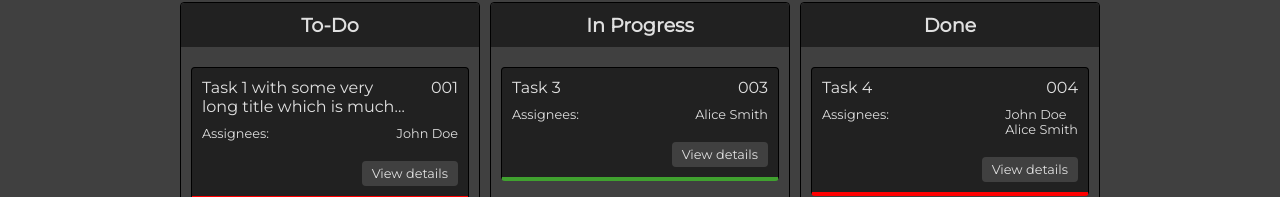
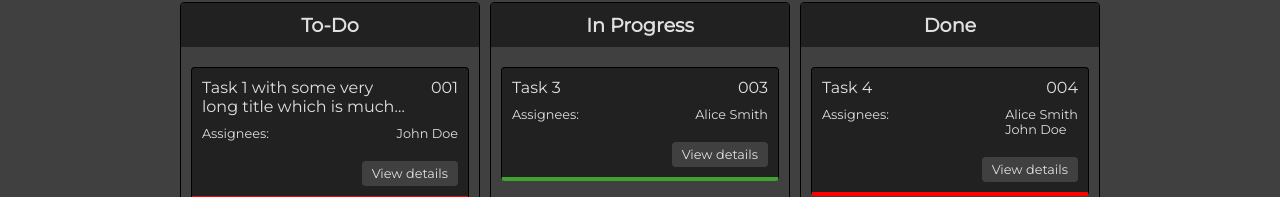
Before and after one commit to ilyas-sov/kanban-board, a React (Create React App) app: page /tasks in a window 1280 px wide. Shown: the part 87-284 px from the top of the page. Built offline with nearby package versions, Linux system fonts and the light colour scheme.

Commit message:
TaskCard.tsx: add alphabetic sorting for users displayed

```diff
--- a/src/components/TaskCard.tsx
+++ b/src/components/TaskCard.tsx
@@ -42,11 +42,20 @@ function TaskCard({ task }: TaskCardType) {
           <>
             <p>Assignees: </p>
             <ul>
-              {users.map((user) => (
-                <li key={user.id}>
-                  {user.name} {user.surname}
-                </li>
-              ))}
+              {users
+                .sort((a, b) => {
+                  if (a.name > b.name) return 1;
+                  if (a.name < b.name) return -1;
+                  else {
+                    if (a.surname > b.surname) return 1;
+                    else return -1;
+                  }
+                })
+                .map((user) => (
+                  <li key={user.id}>
+                    {user.name} {user.surname}
+                  </li>
+                ))}
             </ul>
           </>
         )}
```
